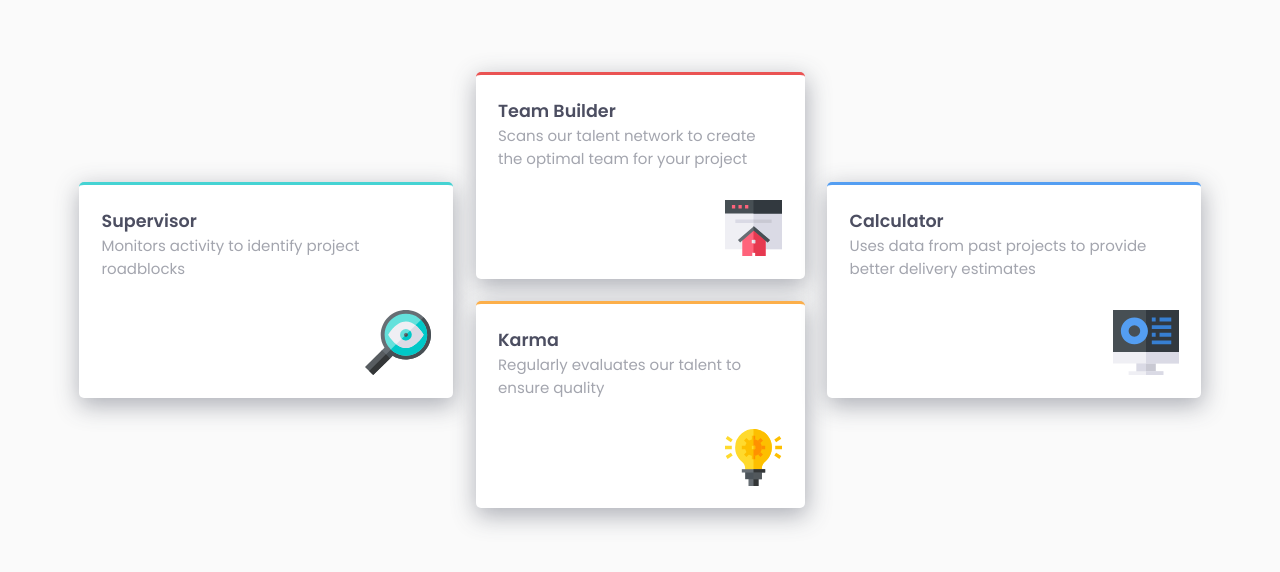
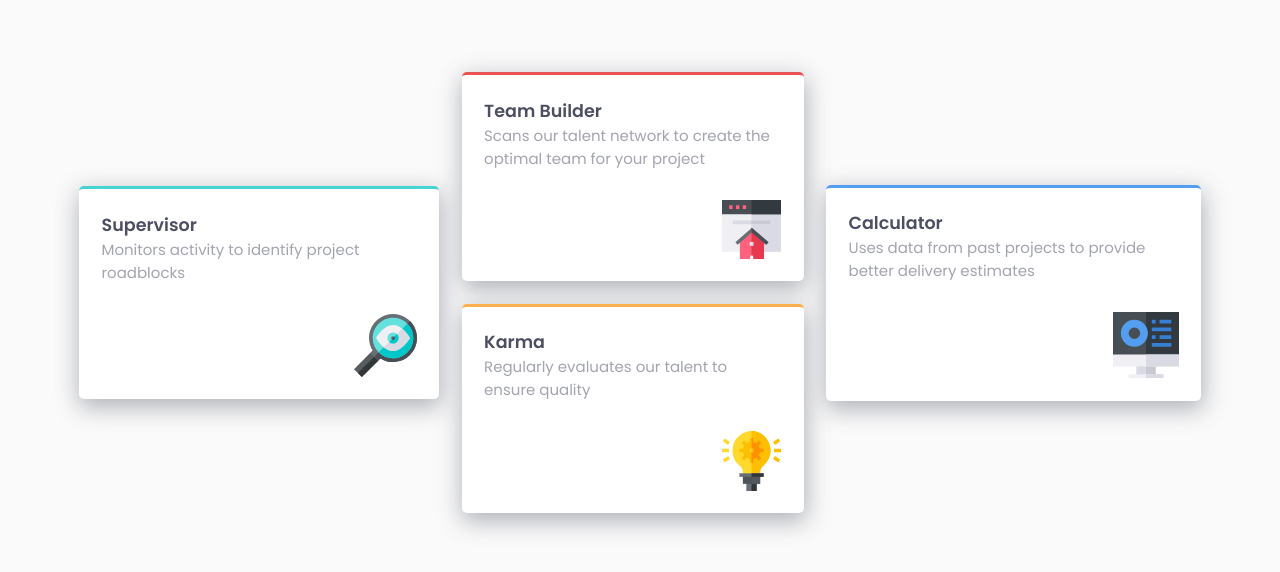
Before and after one commit to barka-dev/four-card-feature-section-master, a plain HTML site: page index.html in a window 1280 px wide. Shown: the part 192-764 px from the top of the page. Drawn offline with Linux system fonts and the light colour scheme.

Commit message:
Update index.html

```diff
--- a/index.html
+++ b/index.html
@@ -21,12 +21,12 @@
         <p>Our Artificial Intelligence powered tools use millions of project data points to ensure that your project is successful</p>
       </header>
       <section>
-        <article class="item">
+        <article>
           <h3>Supervisor</h3>
           <p>Monitors activity to identify project roadblocks</p>
           <img src="images/icon-supervisor.svg" alt="supervisor icon">
         </article>
-        <div class="item">
+        <div>
           <article>
             <h3>Team Builder</h3>
             <p>Scans our talent network to create the optimal team for your project</p>
@@ -38,7 +38,7 @@
             <img src="images/icon-karma.svg" alt="karma icon">
           </article>
         </div>
-        <article class="item">
+        <article>
           <h3>Calculator</h3>
           <p>Uses data from past projects to provide better delivery estimates</p>
           <img src="images/icon-calculator.svg" alt="calculator icon">
```
